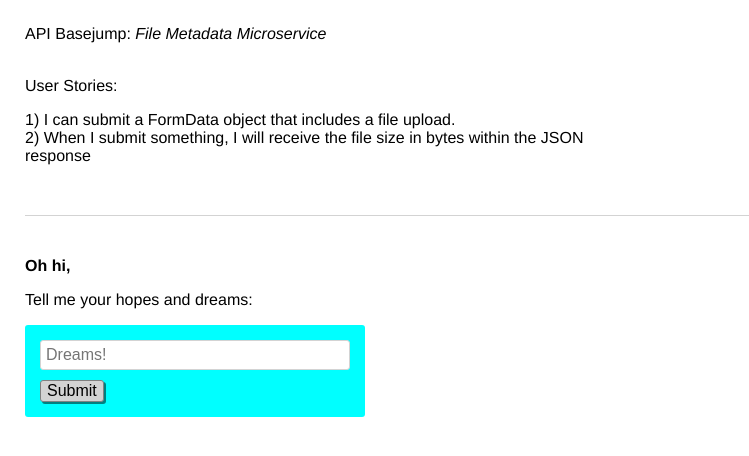
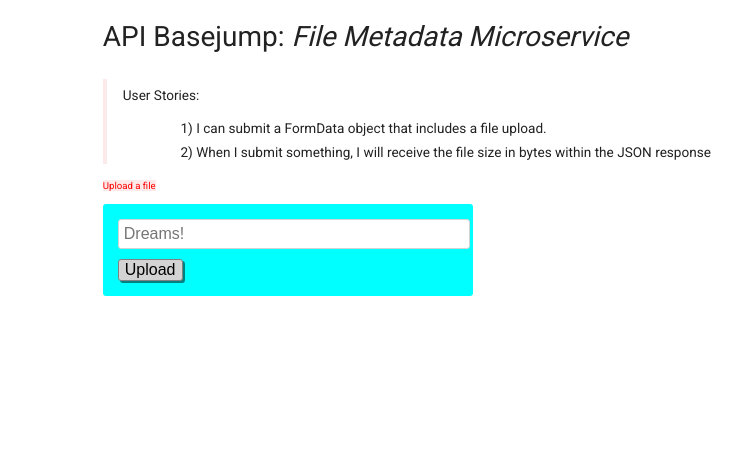
Before and after one commit to JP-Dub/file-metadata, a website: page views/index.html in a window 1280 px wide. Shown: the whole page, without its empty margins (0-749 px from the left). Drawn offline with Linux system fonts and the light colour scheme.

Commit message:
🕋🌝 Checkpoint views/index.html:553280/132 public/style.css:553280/67 server.js:553280/4

```diff
--- a/public/style.css
+++ b/public/style.css
@@ -3,28 +3,128 @@
 
 /* You might want to try something fancier: */
 /* less: http://lesscss.org/ */
-
-* {
-  box-sizing: border-box;
+body {
+	font-family: 'Roboto', sans-serif;
+	font-size: 17px;
+  font-size: 1.7vmin;
+	color: #222;
+	background-color: white;
+	text-align: center;
 }
 
-body {
-  font-family: helvetica, arial, sans-serif;
-  margin: 25px;
+.container {
+  position: relative;
+  height: auto;
+  width: 85%;
+	padding: 0;
+	margin-top: 2%;
+  margin-left: 7.5%;
 }
 
-h1 {
-  font-weight: bold;
-  color: pink;
+header {
+  line-height: 30px;
+  line-height: 3vmin;
+  font-size: 37px;
+  font-size: 3.5vmin;
+  margin-left: 0;
+  text-align: left;
 }
 
-.bold {
-  font-weight: bold;
+article {
+  line-height: 20px;
+  line-height: 2vmin;
+  margin-top: -10px;
+  margin-top: 1vmin;
+  padding-left: 20px;
+  padding-left: 2vmin;
+  text-align: left;
+  margin-left: 0;
+  border-left: 5px solid #fce9e9;
+  border-left: .5vmin solid #fce9e9;
 }
 
-p {
-  max-width: 600px;
+article p:nth-child(1) {
+  padding-top: 10px;
+  padding-top: 1vmin;
 }
+
+.user {
+  margin-left: 45px;
+  margin-left: 4.5vw;
+  line-height: 30px;
+  line-height: 3vmin;
+}
+
+footer {
+  position: relative;
+  margin-left: 0;
+  text-align: left;
+  height: auto;
+}
+
+mark {
+  background-color: #fce9e9;
+  color: red;
+}
+
+footer p {
+  font-size: 12px;
+  font-size: 1.2vmin;
+  line-height: 20px;
+  line-height: 2vmin;
+}
+
+.example {
+  font-size: 26px;
+  font-size: 2.6vmin;
+  background-color: white;
+  color: black;
+}
+
+form {
+  margin-bottom: 25px;
+  padding: 15px;
+  background-color: cyan;
+  display: inline-block;
+  width: 100%;
+  max-width: 340px;
+  border-radius: 3px;
+}
+
+input {
+  display: block;
+  margin-bottom: 10px;
+  padding: 5px;
+  width: 100%;
+  border: 1px solid lightgrey;
+  border-radius: 3px;
+  font-size: 16px;
+}
+
+button {
+  font-size: 16px;
+  border-radius: 3px;
+  background-color: lightgrey;
+  border: 1px solid grey;
+  box-shadow: 2px 2px teal;
+  cursor: pointer;
+}
+
+button:hover {
+  background-color: yellow;
+}
+
+button:active {
+  box-shadow: none;
+}
+
+li {
+  margin-bottom: 5px;
+}
+
+/* Original CSS */
+
+/*
 
 form {
   margin-bottom: 25px;
@@ -76,7 +176,4 @@ footer {
 footer > a {
   color: #BBBBBB;
 }
-
-.nicejob {
-  text-decoration: line-through;
-}
+*/
--- a/server.js
+++ b/server.js
@@ -10,6 +10,9 @@ var app = express();
 
 // http://expressjs.com/en/starter/static-files.html
 app.use(express.static('public'));
+
+// http://expressjs.com/en/starter/static-files.html
+app.use('/public', express.static(process.cwd() + '/public'));
 
 // http://expressjs.com/en/starter/basic-routing.html
 app.get("/", function (request, response) {
--- a/views/index.html
+++ b/views/index.html
@@ -27,11 +27,11 @@
         </article>
       <footer>
         <main>
-          <p class="bold">Oh hi,</p>
-          <p>Tell me your hopes and dreams:</p>
+
+          <p><mark>Upload a file</mark</p>
           <form>
             <input type="text" maxlength="100" placeholder="Dreams!">
-            <button type="submit">Submit</button>
+            <button type="submit">Upload</button>
           </form>
           <section class="dreams">
             <ul id="dreams">
```
